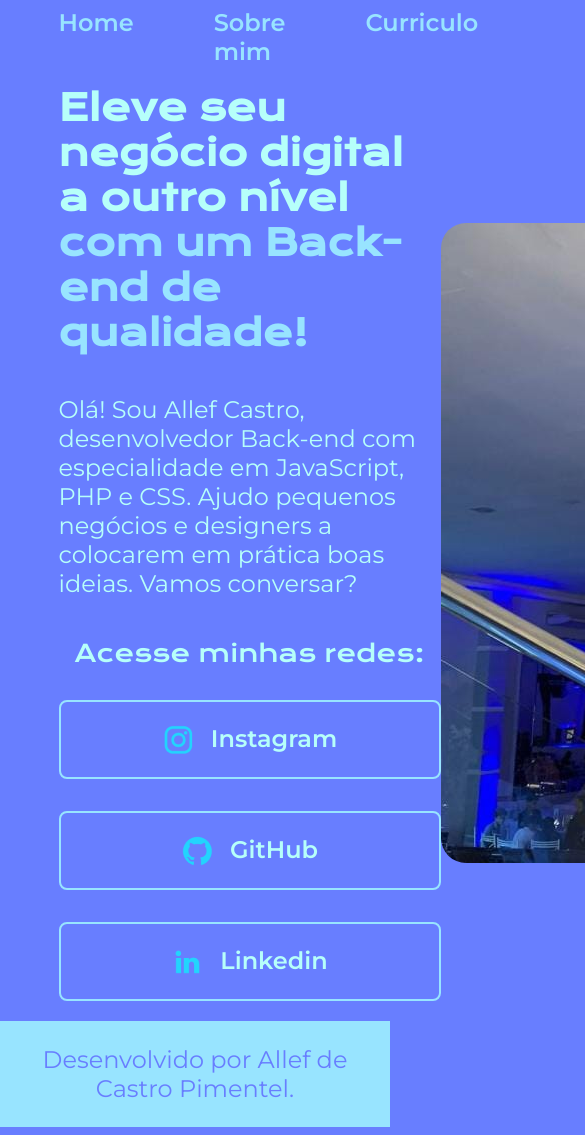
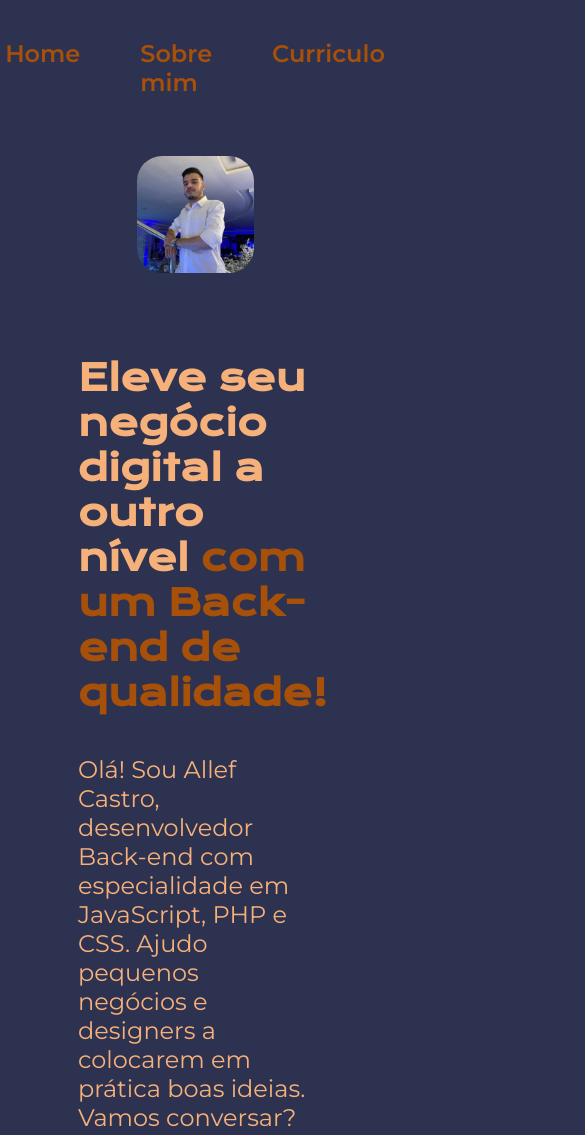
Before and after one commit to AllefCastro/ONE_OracleNextEducation, a plain HTML site: page meuPortifolio_CSS_HMTL/index.html in a window 390 px wide. Shown: the top 1135 px of the page, 585 px wide, since content can reach past the window. Drawn offline with nearby package versions, Linux system fonts and the light colour scheme.

Commit message:
Projeto Finalizado

```diff
--- a/meuPortifolio_CSS_HMTL/index.html
+++ b/meuPortifolio_CSS_HMTL/index.html
@@ -30,11 +30,11 @@
                 conversar?</p>
             <div class="apresentacao__links">
                 <h2 class="apresentacao__links__subtitulo">Acesse minhas redes:</h2>
-                <a class="apresentacao__links__link" href="https://instagram.com/allef.castro_"><img
+                <a class="apresentacao__links__navegacao" href="https://instagram.com/allef.castro_"><img
                         src="imagem/instagram.png">Instagram</a>
-                <a class="apresentacao__links__link" href="https://github.com/AllefCastroPimentel"><img
+                <a class="apresentacao__links__navegacao" href="https://github.com/AllefCastroPimentel"><img
                         src="imagem/github.png">GitHub</a>
-                <a class="apresentacao__links__link" href="https://www.linkedin.com/in/allef-castro/"><img
+                <a class="apresentacao__links__navegacao" href="https://www.linkedin.com/in/allef-castro/"><img
                         src="imagem/linkedin.png">Linkedin</a>
 
             </div>
--- a/meuPortifolio_CSS_HMTL/styles/style.css
+++ b/meuPortifolio_CSS_HMTL/styles/style.css
@@ -1,10 +1,10 @@
 @import url('https://fonts.googleapis.com/css2?family=Krona+One&family=Montserrat:wght@400;600&display=swap');
 
 :root{
-    --cor-primaria: #687EFF;
-    --cor-secundaria: #B6FFFA;
-    --cor-terciaria: #98E4FF;
-    --cor-hover:#80B3FF;
+    --cor-primaria: #2D3250;
+    --cor-secundaria: #F6B17A;
+    --cor-terciaria: #A6500A;
+    --cor-hover:#7077A1;
 
     --fonte-primaria:'Krona One', sans-serif;
     --fonte-secundaria: 'Montserrat', sans-serif;
@@ -35,7 +35,7 @@ body {
 .cabecalho__menu__link {
     color: var(--cor-terciaria);
     font-family: var(--fonte-secundaria);
-    font-size: 24px;
+    font-size: 1.5rem;
     font-style: normal;
     font-weight: 600;
     text-decoration: none;
@@ -44,7 +44,7 @@ body {
 }
 
 .cabecalho__menu__link:hover {
-    color: #007bff;
+    color: #F6B17A;
     cursor: pointer;
 }
 
@@ -53,10 +53,11 @@ body {
     display: flex;
     align-items: center;
     justify-content: space-between;
+    gap:82px
 }
 
 .apresentacao__conteudo {
-    width: 615px;
+    width: 50%;
     display: flex;
 
     flex-direction: column;
@@ -65,7 +66,7 @@ body {
 }
 
 .apresentacao__conteudo__titulo {
-    font-size: 36px;
+    font-size: 2.25rem;
     font-family: var(--fonte-primaria);
 }
 
@@ -74,7 +75,7 @@ body {
 }
 
 .apresentacao__conteudo__texto {
-    font-size: 24px;
+    font-size: 1.5rem;
     font-family: var(--fonte-secundaria);
 }
 
@@ -90,19 +91,19 @@ body {
 .apresentacao__links__subtitulo {
     font-family: var(--fonte-primaria);
     font-weight: 400;
-    font-size: 24px;
+    font-size: 1.5rem;
 }
 
-.apresentacao__links__link {
+.apresentacao__links__navegacao {
     display: flex;
     justify-content: center;
     gap: 16px;
     text-decoration: none;
 
-    width: 378px;
+    width: 50%;
     text-align: center;
     border-radius: 8px;
-    font-size: 24px;
+    font-size: 1.5rem;
     font-weight: 600;
     padding: 21.5px 0;
 
@@ -111,16 +112,17 @@ body {
     border: 2px solid var(--cor-terciaria);
 }
 
-.apresentacao__links__link:hover {
+.apresentacao__links__navegacao:hover {
     background-color: var(--cor-hover);
-    border: 2px solid #0000FF;
+    border: 2px solid #424769;
     cursor: pointer;
 }
 .apresentacao__img {
     border-radius: 25px;
-
+    width: 50%;
 
 }
+
 
 .rodape {
     padding: 24px;
@@ -128,8 +130,33 @@ body {
     background-color: var(--cor-terciaria);
     text-align: center;
     font-family: var(--fonte-secundaria);
-    font-size: 24px;
+    font-size: 1.5rem;
     font-weight: 400;
 
 
 }
+@media (max-width:1200px){
+    .cabecalho{
+        padding:10% ;
+    }
+
+    .cabecalho__menu{
+        justify-content: center;
+        gap: 60px;
+    }
+
+    .apresentacao{
+        flex-direction: column-reverse;
+        padding:5% 20%;
+    }
+    .apresentacao__conteudo{
+        width:100%;
+
+    }
+
+
+
+
+
+
+}
```
